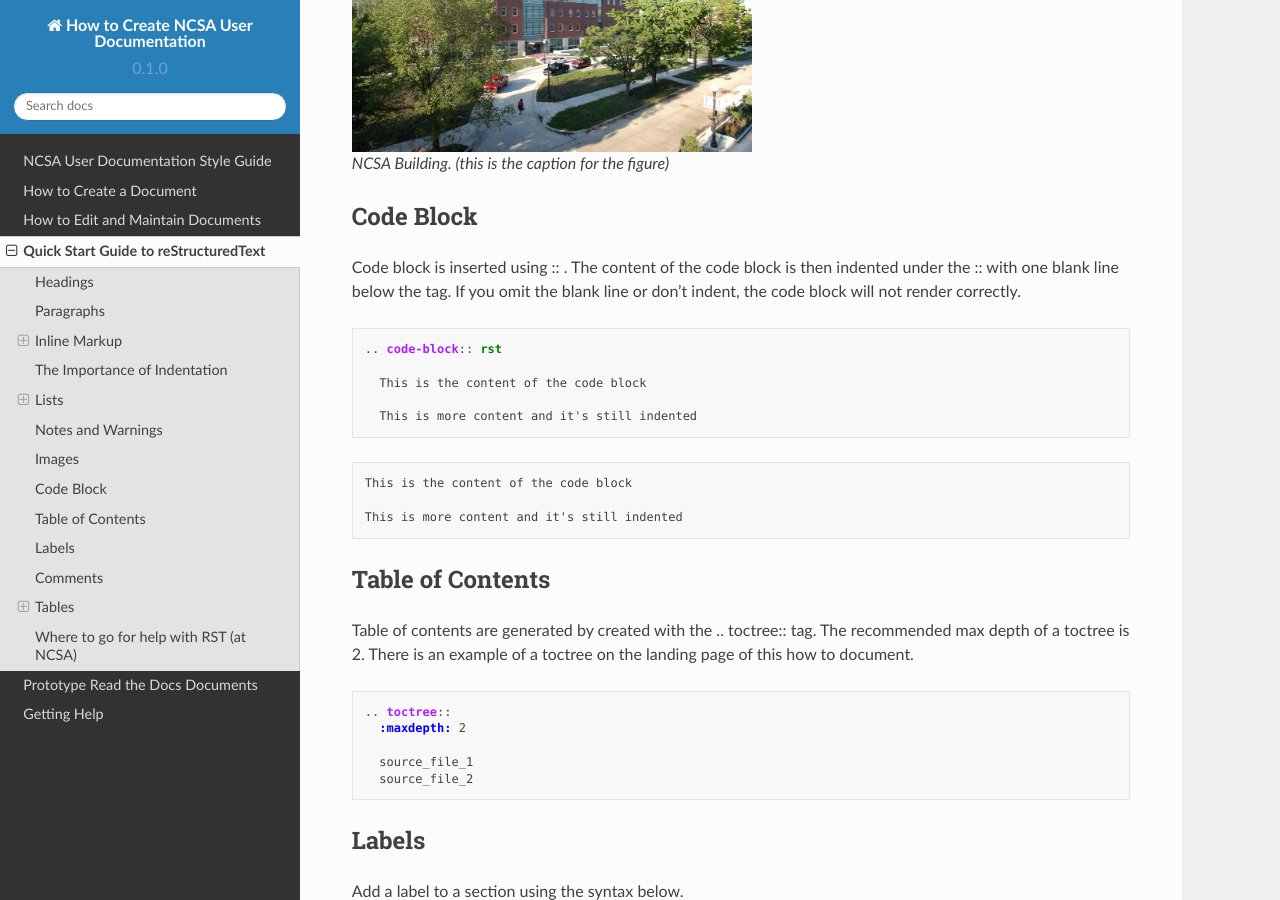
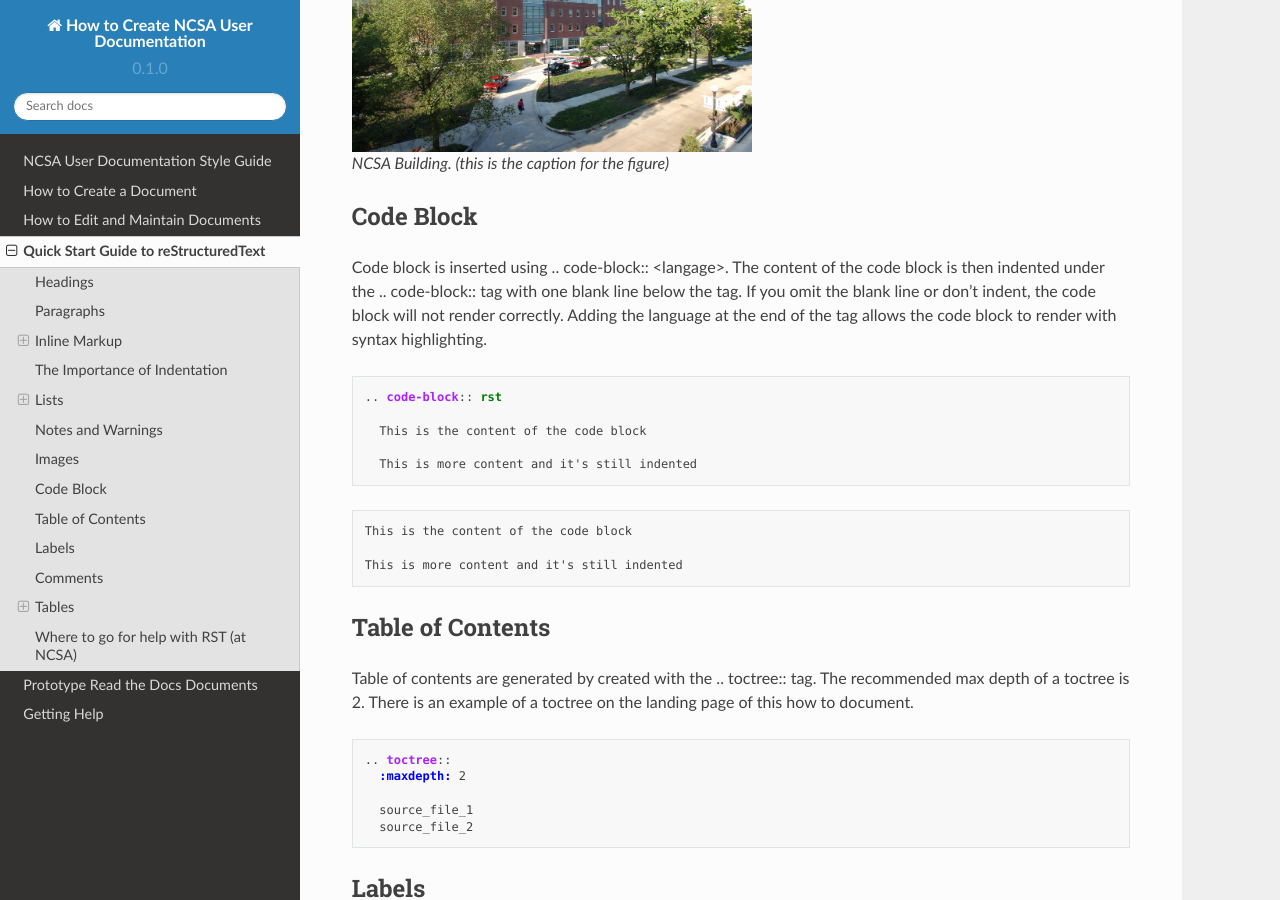
Before and after one commit to lhelms2/howto_rtd, a Sphinx documentation site: the page built from docs/source/quick_rst.rst, in a window 1280 px wide and 900 px high, scrolled down 5024 px. Built offline with Sphinx 7.4.7 and the Read the Docs theme 2.0.0, drawn with Linux system fonts in a browser that asks for light colours.

Commit message:
Update quick_rst.rst updated code-block section

```diff
--- a/docs/source/quick_rst.rst
+++ b/docs/source/quick_rst.rst
@@ -242,7 +242,7 @@ A figure is an image with a caption.
 Code Block
 -----------
 
-Code block is inserted using :: . The content of the code block is then indented under the :: with one blank line below the tag. If you omit the blank line or don't indent, the code block will not render correctly.
+Code block is inserted using .. code-block:: <langage>. The content of the code block is then indented under the .. code-block:: tag with one blank line below the tag. If you omit the blank line or don't indent, the code block will not render correctly. Adding the language at the end of the tag allows the code block to render with syntax highlighting.
 
 .. code-block:: rst
 
```
